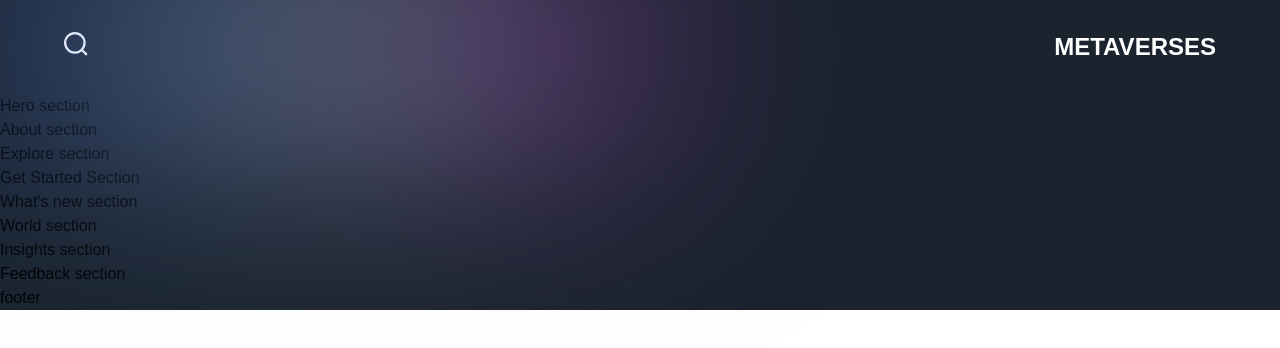
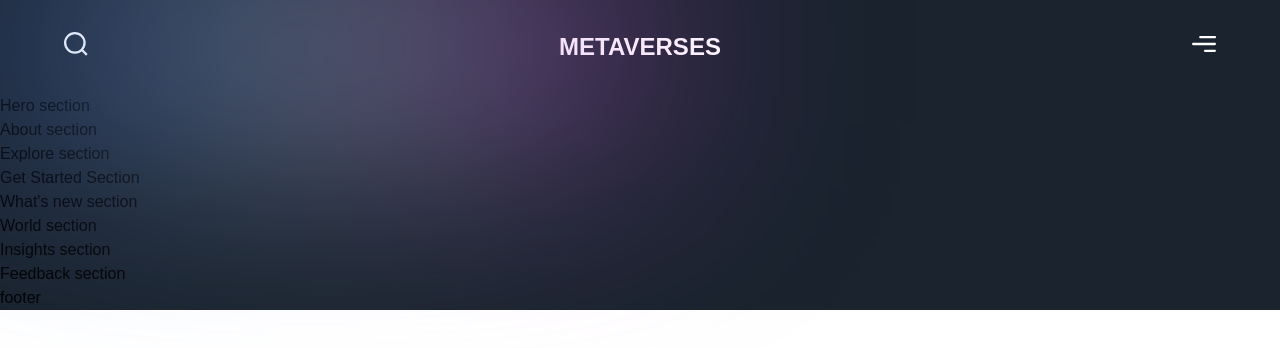
Before and after one commit to Muhammad-Saad0/Metaverses-website, a Next.js app: page / in a window 1280 px wide. Shown: the top 348 px of the page. Built offline with nearby package versions, Linux system fonts and the light colour scheme; a web font is replaced by a local one.

Commit message:
navbar completed

```diff
--- a/components/Navbar.jsx
+++ b/components/Navbar.jsx
@@ -27,6 +27,11 @@ const Navbar = () => {
         >
           METAVERSES
         </h2>
+        <img
+          src="/menu.svg"
+          className="w-[24px] h-[24px] object-contain"
+          alt="Hamburger icon"
+        />
       </div>
     </motion.div>
   );
```
